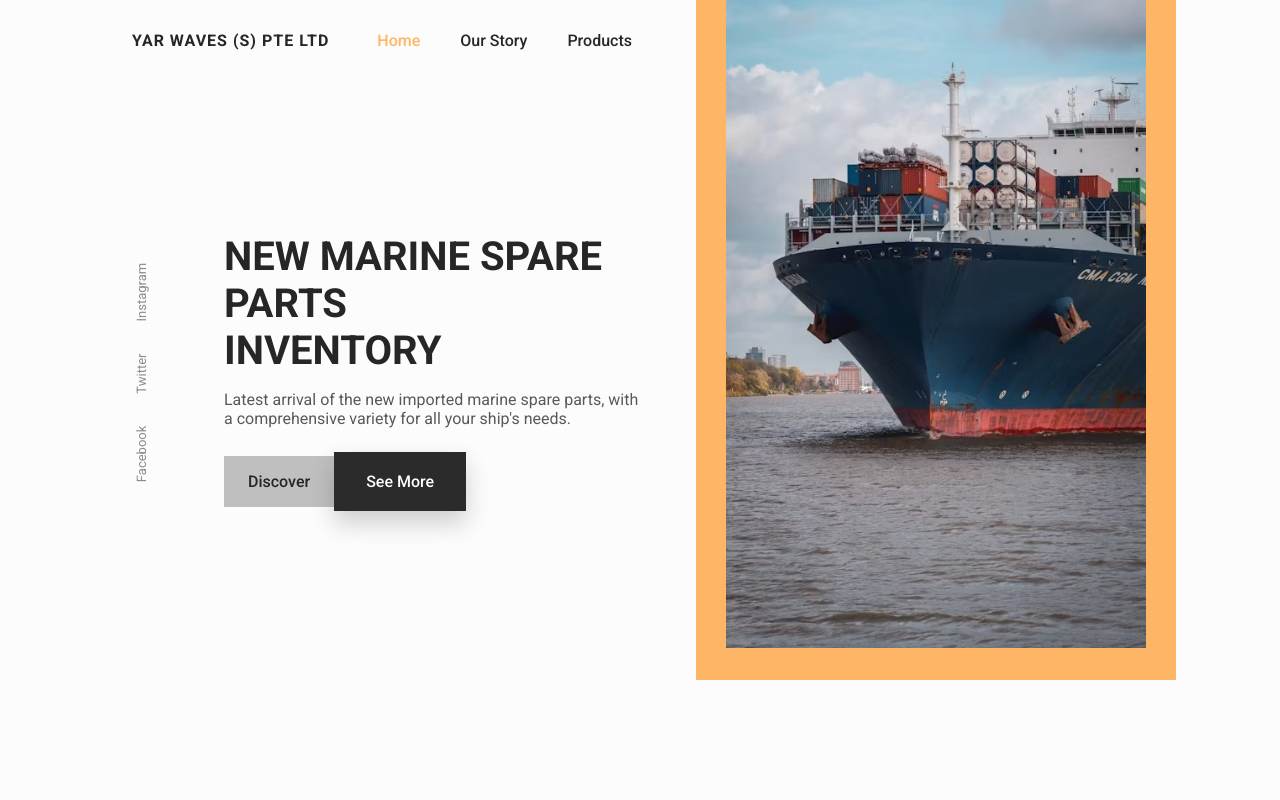
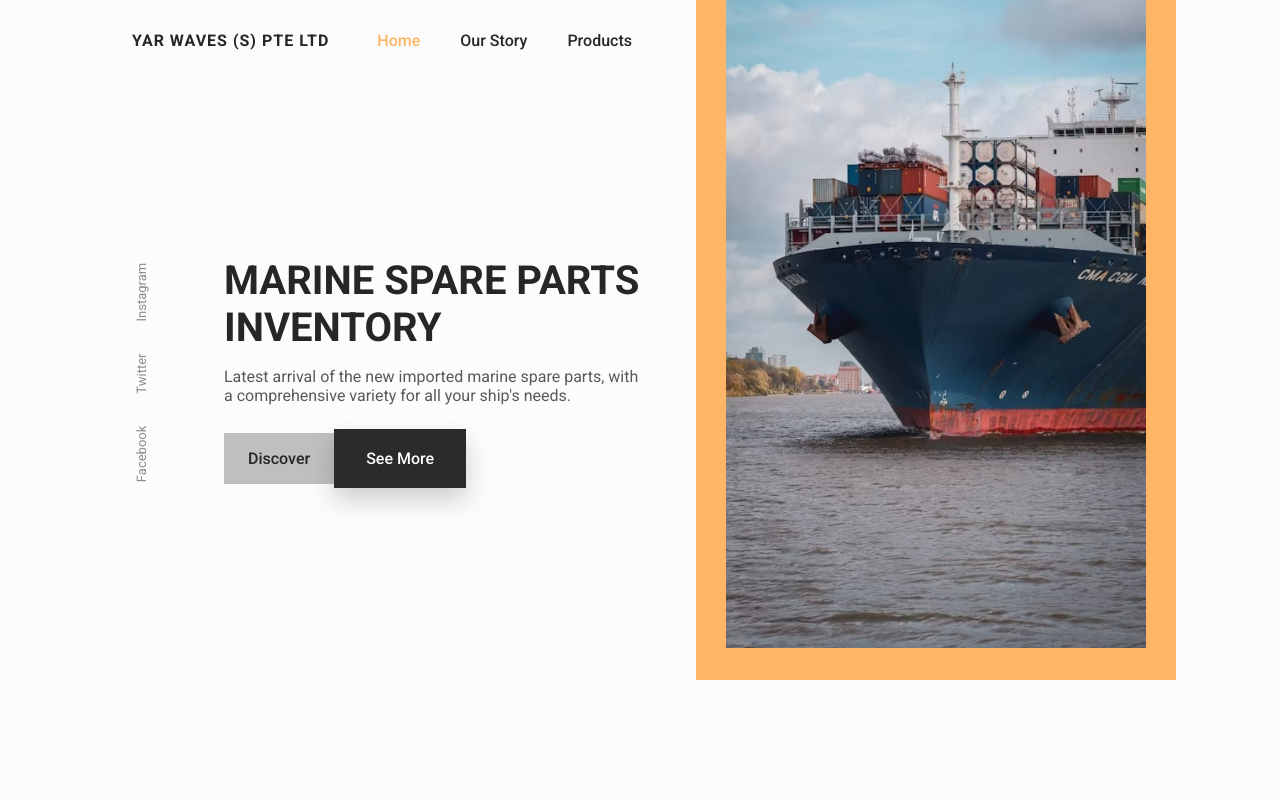
Before and after one commit to Abiramykumar/Marine_Project.github.io, a plain HTML site: page index.html in a window 1280 px wide. Shown: the top 800 px of the page. Drawn offline with nearby package versions, Linux system fonts and the light colour scheme.

Commit message:
Update index.html

```diff
--- a/index.html
+++ b/index.html
@@ -72,7 +72,7 @@
                     </div>
 
                     <div class="home__data">
-                        <h1 class="home__title">NEW MARINE SPARE PARTS <br> INVENTORY </h1>
+                        <h1 class="home__title">MARINE SPARE PARTS <br> INVENTORY </h1>
                         <p class="home__description">
                             Latest arrival of the new imported marine spare parts, with a comprehensive variety for all your ship's needs.
                         </p>
```
